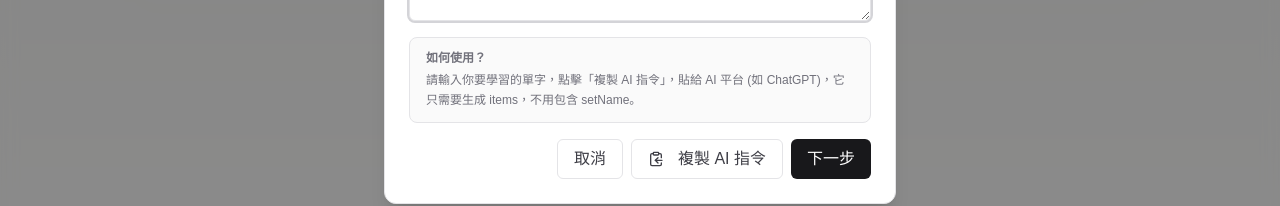
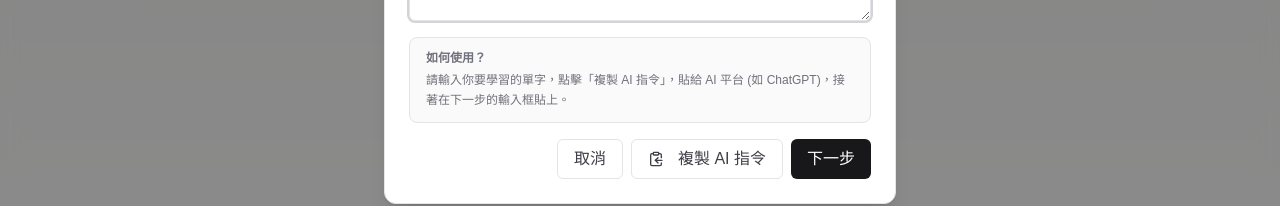
Before and after one commit to ying0930/lexiro, a Vue app: page / in a window 1280 px wide. Both pictures are taken after a click on the button "新增單字集". Shown: the part 453-659 px from the top of the page. Built offline with nearby package versions, Linux system fonts and the light colour scheme.

Commit message:
text guide update

```diff
--- a/src/App.vue
+++ b/src/App.vue
@@ -1328,7 +1328,7 @@ onMounted(() => {
         <div class="rounded-lg border border-zinc-200 bg-zinc-50 px-4 py-3">
           <p class="text-xs font-semibold text-zinc-500">如何使用？</p>
           <p class="mt-1 text-xs leading-5 text-zinc-500">
-            請輸入你要學習的單字，點擊「複製 AI 指令」，貼給 AI 平台 (如 ChatGPT)，它只需要生成 items，不用包含 setName。
+            請輸入你要學習的單字，點擊「複製 AI 指令」，貼給 AI 平台 (如 ChatGPT)，接著在下一步的輸入框貼上。
           </p>
         </div>
 
@@ -1357,7 +1357,7 @@ onMounted(() => {
         <div class="rounded-lg border border-zinc-200 bg-zinc-50 px-4 py-3">
           <p class="text-xs font-semibold text-zinc-500">匯入前檢查</p>
           <p class="mt-1 text-xs leading-5 text-zinc-500">
-            會先檢查 JSON 格式是否正確，確認後再讓你輸入單字集名稱。
+            此步驟會檢查 JSON 格式是否正確，在下一步會讓你輸入單字集名稱。
           </p>
         </div>
 
```
